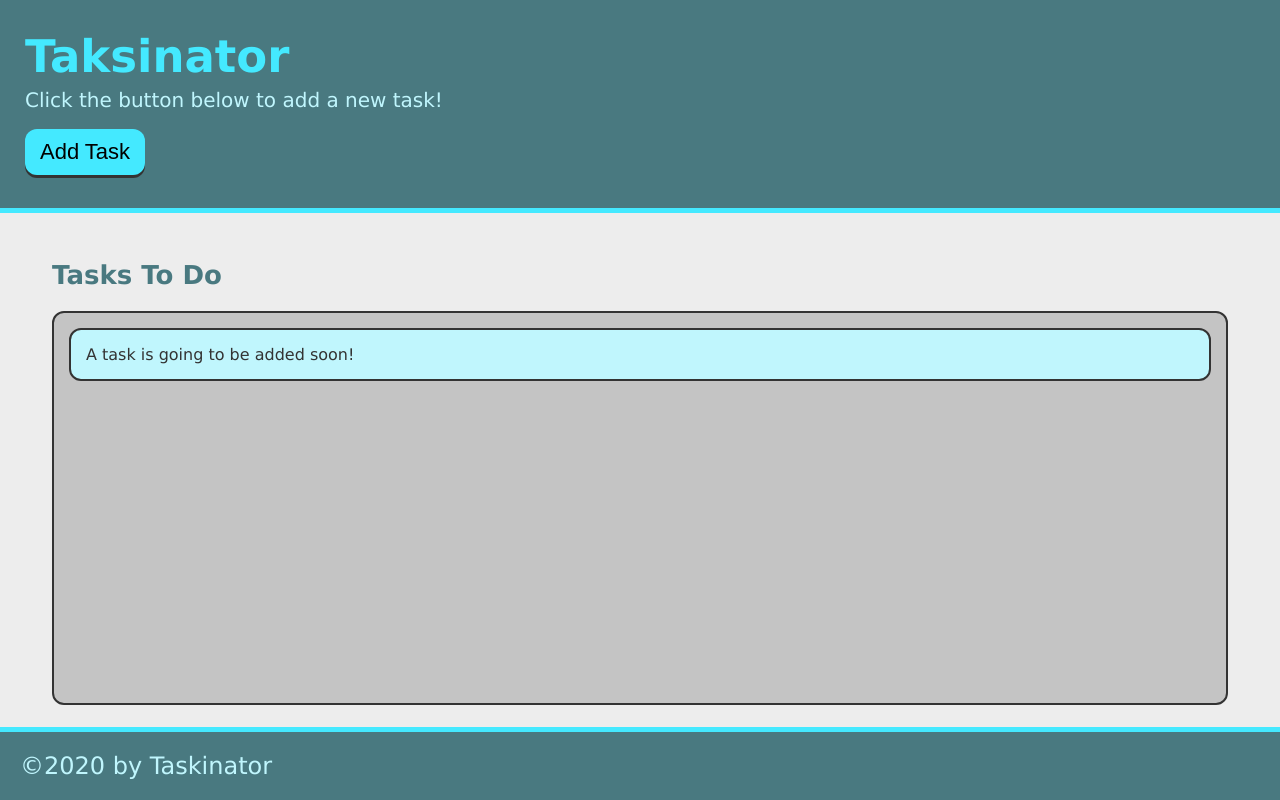
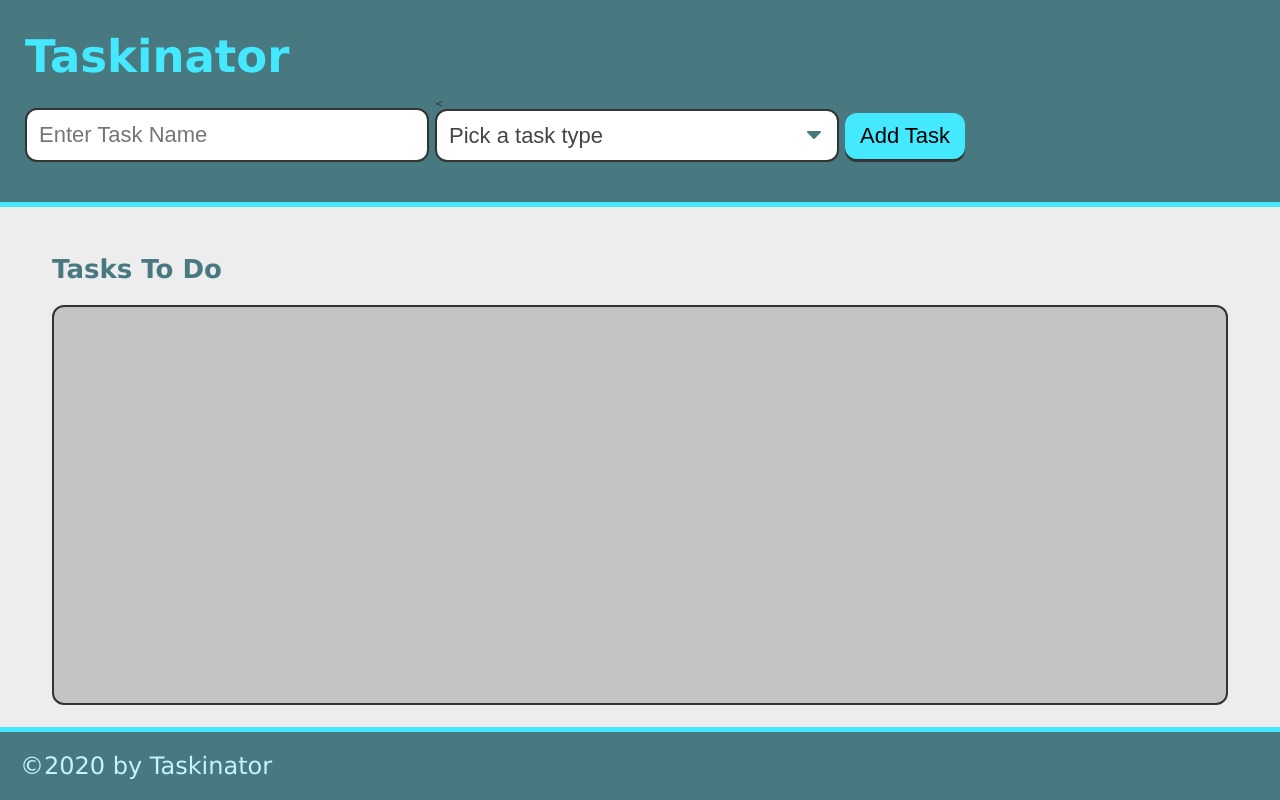
Before and after one commit to sabrielg/taskinator, a plain HTML site: page index.html in a window 1280 px wide. Drawn offline with Linux system fonts and the light colour scheme.

Commit message:
drop down and task input

```diff
--- a/index.html
+++ b/index.html
@@ -11,17 +11,29 @@
 
     <body>
         <header>
-            <h1 class="page-title">Taksinator</h1>
-            <p>
-                Click the button below to add a new task!</p>
-            <button class="btn" id="save-task">Add Task</button>
+            <h1 class="page-title">Taskinator</h1>
+            <form id="task-form">
+                <div class="form-group">
+                    <input type="text" name="task-name" placeholder="Enter Task Name" />
+                </div>
+                <div class="form-group"><
+                    <select name="task-type" class="select-dropdown">
+                        <option value="" disabled selected>Pick a task type</option>
+                        <option value="Print">Print</option>
+                        <option value="Web">Web</option>
+                        <option value="Mobile">Mobile</option>
+                    </select>
+                    </div>
+                    <div class="form-group">
+                    <button class="btn" id="save-task" type="submit">Add Task</button>
+                </div>
+            </form>
         </header>
 
     <main class="page-content">
         <section class="task-list-wrapper">
             <h2 class="list-title">Tasks To Do</h2>
             <ul class="task-list" id="tasks-to-do">
-                <li class="task-item">A task is going to be added soon!</li>
             </ul>
         </section>
     </main>
```
